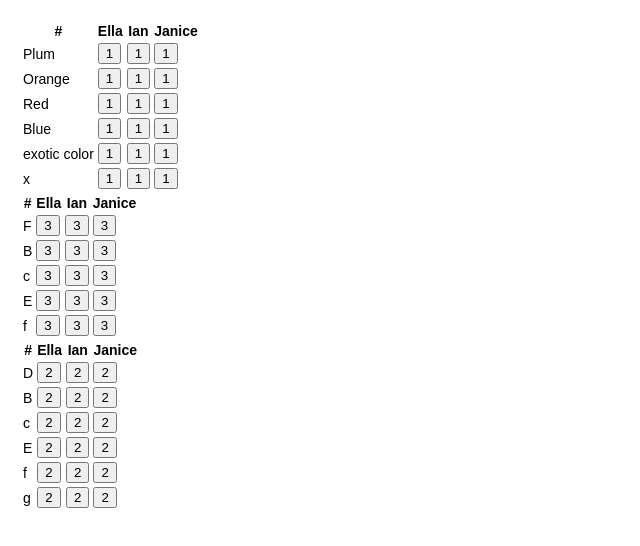
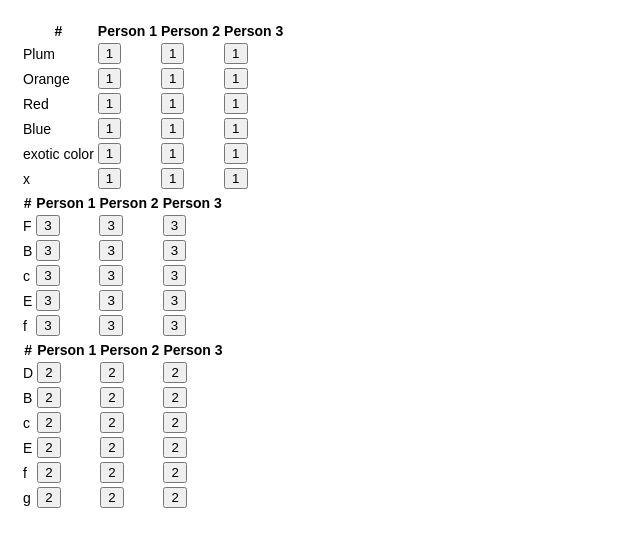
Before and after one commit to CodingPiglet/HelperApp, a React (Create React App) app: page / in a window 1280 px wide. Shown: the top 546 px of the page, without its empty margins (0-640 px from the left). Built offline with nearby package versions, Linux system fonts and the light colour scheme.

Commit message:
Initial version to publish

```diff
--- a/package.json
+++ b/package.json
@@ -2,6 +2,7 @@
   "name": "my-app",
   "version": "0.1.0",
   "private": true,
+  "homepage": "https://codingpiglet.github.io/HelperApp/",
   "dependencies": {
     "@testing-library/jest-dom": "^5.16.1",
     "@testing-library/react": "^12.1.2",
@@ -14,6 +15,8 @@
     "web-vitals": "^2.1.3"
   },
   "scripts": {
+    "predeploy": "npm run build",
+    "deploy": "gh-pages -d build",
     "start": "react-scripts start",
     "build": "react-scripts build",
     "test": "react-scripts test",
@@ -36,5 +39,8 @@
       "last 1 firefox version",
       "last 1 safari version"
     ]
+  },
+  "devDependencies": {
+    "gh-pages": "^3.2.3"
   }
 }
--- a/src/index.js
+++ b/src/index.js
@@ -10,6 +10,7 @@ import reportWebVitals from './reportWebVitals';
 // import {ButtonGroup} from 'react-bootstrap';
 // import {Button} from 'react-bootstrap';
 import {Table} from 'react-bootstrap';
+import * as serviceWorkerRegistration from './serviceWorkerRegistration'
 
 // ReactDOM.render(
 //   <React.StrictMode>
@@ -18,6 +19,7 @@ import {Table} from 'react-bootstrap';
 //   document.getElementById('root')
 // );
 
+const player_names = ["Person 1", "Person 2", "Person 3", "Person 4"]
 const people_names = ["Plum", "Orange", "Red", "Blue", "exotic color", "x", "y"];
 const room_names = ["D","B","c", "E", "f", "g", "h", "z", "d"];
 const weapon_names = ["F","B","c", "E", "f", "g", "h", "z", "d"];
@@ -142,9 +144,9 @@ class ClueInfo extends React.Component {
             <thead>
               <tr>
                 <th>#</th>
-                <th>Ella</th>
-                <th>Ian</th>
-                <th>Janice</th>
+                <th>{player_names[0]}</th>
+                <th>{player_names[1]}</th>
+                <th>{player_names[2]}</th>
               </tr>
             </thead>
             <tbody>
@@ -157,9 +159,9 @@ class ClueInfo extends React.Component {
             <thead>
               <tr>
                 <th>#</th>
-                <th>Ella</th>
-                <th>Ian</th>
-                <th>Janice</th>
+                <th>{player_names[0]}</th>
+                <th>{player_names[1]}</th>
+                <th>{player_names[2]}</th>
               </tr>
             </thead>
             <tbody>
@@ -172,9 +174,9 @@ class ClueInfo extends React.Component {
             <thead>
               <tr>
                 <th>#</th>
-                <th>Ella</th>
-                <th>Ian</th>
-                <th>Janice</th>
+                <th>{player_names[0]}</th>
+                <th>{player_names[1]}</th>
+                <th>{player_names[2]}</th>
               </tr>
             </thead>
             <tbody>
@@ -225,9 +227,9 @@ class Game extends React.Component {
       updated_people_info[update_cell] = 5;
       //updated_people_info = updated_people_info.fill(3);
      } else if (update_type === "r"){
-      updated_rooms_info = updated_rooms_info.fill(3);
+      updated_rooms_info[update_cell] = 5;
      } else if (update_type === "w") {
-      updated_weapons_info = updated_weapons_info.fill(3);
+      updated_weapons_info[update_cell] = 5;
      }
      else {
        console.log("Unknown update")
@@ -279,6 +281,9 @@ class Game extends React.Component {
 
 ReactDOM.render(<Game />, document.getElementById("root"));
 
+//serviceWorker.register();
+serviceWorkerRegistration.unregister();
+
 function calculateWinner(squares) {
   const lines = [
     [0, 1, 2],
```
Also changed, not shown: public/manifest.json, 1 other file (tests, documents, lock files or other folders).
